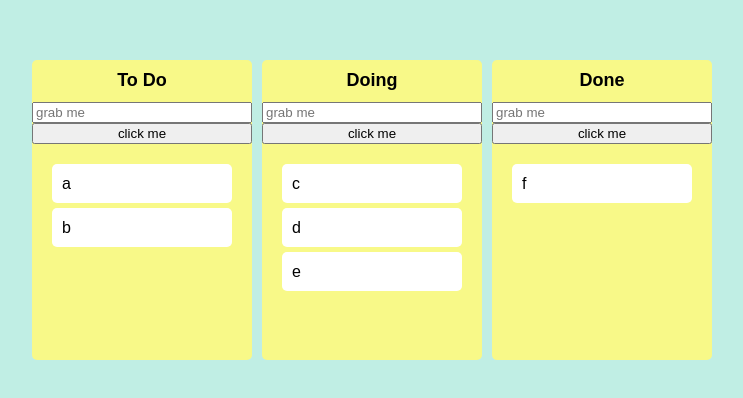
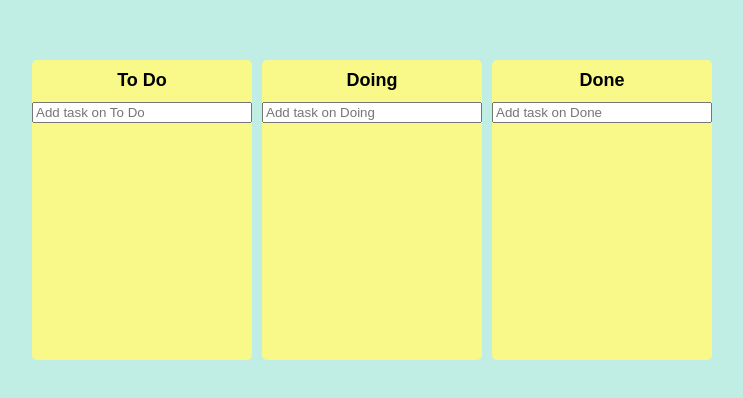
Before and after one commit to hi-rachel/trello, a React (Create React App) app: page / in a window 1280 px wide. Shown: the part 190-588 px from the top of the page, without its empty margins (268-1011 px from the left). Built offline with nearby package versions, Linux system fonts and the light colour scheme.

Commit message:
useSetRecoilState, Creating Tasks

```diff
--- a/package.json
+++ b/package.json
@@ -13,6 +13,7 @@
     "react": "^18.2.0",
     "react-beautiful-dnd": "^13.1.1",
     "react-dom": "^18.2.0",
+    "react-hook-form": "^7.40.0",
     "react-scripts": "^5.0.1",
     "recoil": "^0.7.6",
     "styled-components": "^5.3.6",
--- a/src/App.tsx
+++ b/src/App.tsx
@@ -33,8 +33,9 @@
       // same board movement.
       setToDos((allBoards) => {
         const boardCopy = [...allBoards[source.droppableId]];
+        const taskObj = boardCopy[source.index];
         boardCopy.splice(source.index, 1);
-        boardCopy.splice(destination?.index, 0, draggableId);
+        boardCopy.splice(destination?.index, 0, taskObj);
         return {
           ...allBoards,
           [source.droppableId]: boardCopy,
@@ -45,9 +46,10 @@
       // cross board movement.
       setToDos((allBoards) => {
         const sourceBoard = [...allBoards[source.droppableId]];
+        const taskObj = sourceBoard[source.index];
         const destinationBoard = [...allBoards[destination.droppableId]];
         sourceBoard.splice(source.index, 1);
-        destinationBoard.splice(destination?.index, 0, draggableId);
+        destinationBoard.splice(destination?.index, 0, taskObj);
         return {
           ...allBoards,
           [source.droppableId]: sourceBoard,
--- a/src/Components/Board.tsx
+++ b/src/Components/Board.tsx
@@ -1,7 +1,9 @@
-import React, { useRef } from "react";
+import { useForm } from "react-hook-form";
 import { Droppable } from "react-beautiful-dnd";
 import DraggableCard from "./DraggableCard";
 import styled from "styled-components";
+import { ITodo, toDoState } from "../atoms";
+import { useSetRecoilState } from "recoil";
 
 const Wrapper = styled.div`
   width: 300px;
@@ -38,25 +40,55 @@
   padding: 20px;
 `;
 
+const Form = styled.form`
+  width: 100%;
+  input {
+    width: 100%;
+  }
+`;
+
 interface IBoardProps {
-  toDos: string[];
+  toDos: ITodo[];
   boardId: string;
 }
 
+interface IForm {
+  toDo: string;
+}
+
 function Board({ toDos, boardId }: IBoardProps) {
-  const inputRef = useRef<HTMLInputElement>(null);
-  const onClick = () => {
-    inputRef.current?.focus();
-    setTimeout(() => {
-      inputRef.current?.blur();
-    }, 5000);
+  const setToDos = useSetRecoilState(toDoState);
+  const {
+    register,
+    handleSubmit,
+    watch,
+    setValue,
+    formState: { errors },
+  } = useForm<IForm>();
+  const onSubmit = ({ toDo }: IForm) => {
+    const newToDo = {
+      id: Date.now(),
+      text: toDo,
+    };
+    setToDos((allBoards) => {
+      return {
+        ...allBoards,
+        [boardId]: [...allBoards[boardId], newToDo],
+      };
+    });
+    setValue("toDo", "");
   };
-
+  console.log(watch("toDo"));
   return (
     <Wrapper>
       <Title>{boardId}</Title>
-      <input ref={inputRef} placeholder="grab me" />
-      <button onClick={onClick}>click me</button>
+      <Form onSubmit={handleSubmit(onSubmit)}>
+        <input
+          {...register("toDo", { required: true })}
+          type="text"
+          placeholder={`Add task on ${boardId}`}
+        />
+      </Form>
       <Droppable droppableId={boardId}>
         {(provided, info) => (
           <Area
@@ -66,7 +98,12 @@
             {...provided.droppableProps}
           >
             {toDos.map((toDo, index) => (
-              <DraggableCard key={toDo} index={index} toDo={toDo} />
+              <DraggableCard
+                key={toDo.id}
+                index={index}
+                toDoId={toDo.id}
+                toDoText={toDo.text}
+              />
             ))}
             {provided.placeholder}
           </Area>
--- a/src/Components/DraggableCard.tsx
+++ b/src/Components/DraggableCard.tsx
@@ -13,13 +13,14 @@
 `;
 
 interface IDraggabbleCardProps {
-  toDo: string;
+  toDoId: number;
+  toDoText: string;
   index: number;
 }
 
-function DraggabbleCard({ toDo, index }: IDraggabbleCardProps) {
+function DraggabbleCard({ toDoId, toDoText, index }: IDraggabbleCardProps) {
   return (
-    <Draggable key={toDo} draggableId={toDo} index={index}>
+    <Draggable draggableId={toDoId + ""} index={index}>
       {(provided, info) => (
         <Card
           isDragging={info.isDragging}
@@ -27,7 +28,7 @@
           {...provided.draggableProps}
           {...provided.dragHandleProps}
         >
-          {toDo}
+          {toDoText}
         </Card>
       )}
     </Draggable>
--- a/src/atoms.tsx
+++ b/src/atoms.tsx
@@ -1,14 +1,19 @@
 import { atom } from "recoil";
 
+export interface ITodo {
+  id: number;
+  text: string;
+}
+
 interface IToDoState {
-  [key: string]: string[];
+  [key: string]: ITodo[];
 }
 
 export const toDoState = atom<IToDoState>({
   key: "toDo",
   default: {
-    "To Do": ["a", "b"],
-    Doing: ["c", "d", "e"],
-    Done: ["f"],
+    "To Do": [],
+    Doing: [],
+    Done: [],
   },
 });
```
Also changed, not shown: 1 other file (tests, documents, lock files or other folders).
